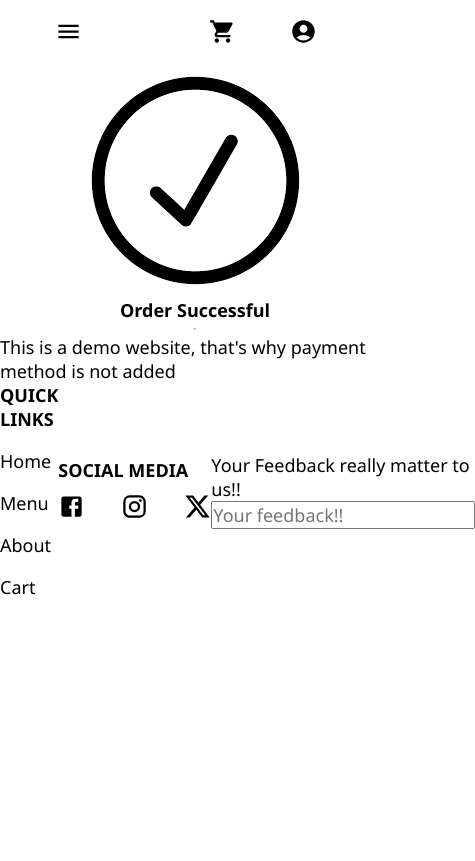
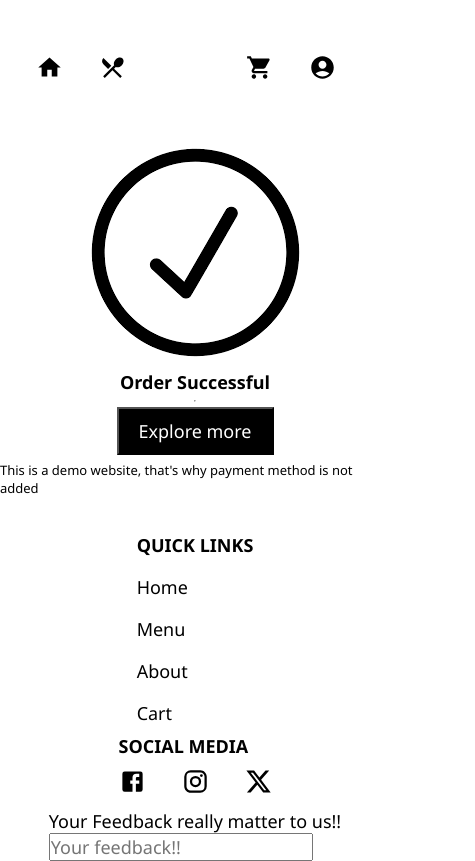
Before and after one commit to MonicaYadav01/Opal-Restaurant-Website, a React (Vite) app in the folder Opal/: page /ordersucessful in a window 390 px wide. Shown: the whole page, 475 px wide, since content can reach past the window. Built offline with nearby package versions, Linux system fonts and the light colour scheme.

Commit message:
made pages responsive

```diff
--- a/Opal/src/components/Cart/Ordersuccesful.jsx
+++ b/Opal/src/components/Cart/Ordersuccesful.jsx
@@ -1,13 +1,24 @@
 import React from 'react'
+import { useNavigate } from 'react-router-dom';
+
 
 const Ordersuccesful = () => {
-
+    const navigate = useNavigate();
   const style={
     "display":"flex",
     "justifyContent":"center",
     "alignItems":"center",
     "flex-direction":"column",
     "gap":"0.3rem",
+  }
+  const buttonstyle={
+    "padding":"10px 20px",
+      "backgroundColor":"#000000",
+      "color":"#ffffff",
+      "cursor":"pointer"
+  }
+  const pstyle={
+    "font-size": "small"
   }
 
 
@@ -17,8 +28,9 @@ const Ordersuccesful = () => {
       <img src='./assets/ordersuccess.png' alt='logoimg' />
       <h3>Order Successful</h3>
       <hr/>
+      <button style={buttonstyle} onClick={()=> navigate("/menu")}>Explore more</button>
       <div>
-      <p>This is a demo website, that's why payment method is not added</p>
+      <p style={pstyle}>This is a demo website, that's why payment method is not added</p>
       </div>
     </div>
   )
--- a/Opal/src/components/Footer/Footer.css
+++ b/Opal/src/components/Footer/Footer.css
@@ -33,20 +33,35 @@ footer .logoicon img {
 .socials-icon{
 
     display: flex;
+    flex-direction: row;
     gap: 2rem;
 }
 
-@media screen and(max-width:1070px) {
-    .socials-icon{
+@media screen and (max-width: 1070px) {
+
+
+    footer .logoicon{
+        display: none;
+    }
+    .footer{
+        display: flex;
+        justify-content: space-around;
+    }
+}
+
+@media screen and (max-width: 900px) {
+    footer .logoicon{
+        display: none;
+    }
+}
+
+@media screen and (max-width: 600px) {
+    .footer{
         display: flex;
         justify-content: flex-start;
+        align-items:center;
         flex-direction: column;
-        align-items: flex-start;
-        gap: 1rem;
+        gap: 0.5rem;
+        margin-top: 2rem;
     }
-    footer .logoicon img{
-        display: none;
-    }
-
-
 }
--- a/Opal/src/components/Footer/Footer.jsx
+++ b/Opal/src/components/Footer/Footer.jsx
@@ -31,15 +31,15 @@ const Footer = () => {
       <div className='footer-social'>
         <h2>SOCIAL MEDIA</h2>
          <div className='socials-icon'>
-         <span className='FacebookIcon'>
+         <div className='FacebookIcon'>
           <FacebookIcon/>
-         </span>
-         <span className='InstagramIcon'>
+         </div>
+         <div className='InstagramIcon'>
           <InstagramIcon/>
-         </span>
-         <span className='TwitterIcon'>
+         </div>
+         <div className='TwitterIcon'>
           <XIcon/>
-         </span>
+         </div>
          </div>
       </div>
       <div className='footer-feedback'>
--- a/Opal/src/components/Header/Header.css
+++ b/Opal/src/components/Header/Header.css
@@ -31,11 +31,12 @@ nav .logoicon img {
     display: flex;
     align-items: center;
     gap: 3rem;
+    justify-content: flex-end;
 }
 .profile-icon{
     cursor: pointer;
 }
-.menu-icon, .mobileheader{
+.mobile-nav{
     display: none;
 }
 
@@ -51,25 +52,29 @@ nav .logoicon img {
     .nav-bar1, .nav-bar2{
         padding: 1rem;
     }
+    .navbar{
+        display: flex;
+        justify-content: space-between;
+        align-items: center;
+    }
 }
 
 @media screen and (max-width: 600px) {
     .nav-bar1{
         display: none;
     }
-    .menu-icon{
-        display: block;
-    }
-    .mobileheader{
+    .mobile-nav{
         display: block;
         display: flex;
-        justify-content: flex-start;
-        align-items: flex-start;
-        flex-direction: column;
-        z-index: 999;
-        background-color: rgba(0, 0, 0, 0.1);
-
-
+        align-items: center;
+        gap: 2rem;
     }
-
-}
+    .navbar{
+        display: flex;
+        justify-content: space-between;
+        padding: 2rem;
+    }
+    .nav-bar2{
+        gap: 2rem;
+    }
+   }
--- a/Opal/src/components/Header/Header.jsx
+++ b/Opal/src/components/Header/Header.jsx
@@ -3,7 +3,9 @@ import {NavLink, useNavigate} from 'react-router-dom';
 import './Header.css';
 import ShoppingCartIcon from '@mui/icons-material/ShoppingCart';
 import AccountCircleIcon from '@mui/icons-material/AccountCircle';
-import MenuIcon from '@mui/icons-material/Menu';
+import HomeIcon from '@mui/icons-material/Home';
+import RestaurantMenuIcon from '@mui/icons-material/RestaurantMenu';
+
 
 const Header = () => {
 
@@ -28,24 +30,7 @@ const Header = () => {
     }
 
   }
-  const Mobileheader=()=> {
-    return (
-      <div className='mobileheader'>
-              <NavLink to="/"  className="nav-link">
-               Home
-              </NavLink>
-              <NavLink to="/Menu" className="nav-link">
-               Menu
-              </NavLink>
-              <NavLink to="/About" className="nav-link">
-               About
-              </NavLink>
-              <NavLink to='/cart' className='nav-link'>
-                Cart
-              </NavLink>
-          </div>
-    )
-  }
+
 
 
   return (
@@ -65,8 +50,13 @@ const Header = () => {
              About
             </NavLink>
         </div>
-        <div className='menu-icon' onClick={()=> Mobileheader()}>
-              <MenuIcon/></div>
+        <div className='mobile-nav'>
+        <div className='HomeIcon' onClick={()=> navigate("/")}>
+             <HomeIcon/> </div>
+        <div className='RestaurantMenuIcon' onClick={()=> navigate("/menu")}>
+             <RestaurantMenuIcon/>
+        </div>
+        </div>
 
         <div className='nav-bar2'>
             <NavLink to="/Cart" className="nav-link">
--- a/Opal/src/components/Slider/Slider.css
+++ b/Opal/src/components/Slider/Slider.css
@@ -15,7 +15,7 @@
 .slider-container{
 
     display: flex;
-    justify-content: center;
+    justify-content: space-between;
     align-items: center;
     position: relative;
     padding: 2rem;
--- a/Opal/src/pages/About/About.jsx
+++ b/Opal/src/pages/About/About.jsx
@@ -16,7 +16,7 @@ function About() {
       </div>
       <div className='para-content'>
       <h3>Experience Authentic Korean Cuisine in the Heart of India-Also by ordering online through our website.</h3>
-      <p>Welcome to Opal House, where we bring the vibrant flavors of Korea to the bustling streets of India. Nestled in Noida, our restaurant offers a unique culinary journey that combines traditional Korean recipes with a touch of local Indian flair.</p>
+      <p>Welcome to Opal House, where we bring the vibrant flavors of Korea to the bustling streets of India. Nestled in Mumbai, our restaurant offers a unique culinary journey that combines traditional Korean recipes with a touch of local Indian flair.</p>
       </div>
 
     </div>
--- a/Opal/src/pages/Cart/Cart.css
+++ b/Opal/src/pages/Cart/Cart.css
@@ -28,8 +28,7 @@
 .container-img{
     display: flex;
     flex-direction: column;
-    justify-content: center;
-    align-items: center;
+    justify-content:flex-start;
 }
 
 .container-content{
@@ -90,7 +89,30 @@
     .container-img{
         display: flex;
         flex-direction: column;
-        justify-content: center;
-        align-items: center;
+        justify-content: flex-start;
+    }
+    .parent-container{
+       display: flex;
+       justify-content: space-aroun;
     }
     }
+@media screen and (max-width:440px) {
+    .parent-container{
+        display: flex;
+        justify-content: space-around;
+        width: 500px;
+        padding: 1rem;
+    }
+    .container{
+
+        display: flex;
+        justify-content: space-between;
+        gap: 1rem;
+        font-size: xx-small;
+    }
+    .container-img img {
+        width: 5rem;
+        height: 5rem;
+    }
+
+}
--- a/Opal/src/pages/Cart/Cart.jsx
+++ b/Opal/src/pages/Cart/Cart.jsx
@@ -87,6 +87,7 @@ const CartItem = ({_id,name,img,price,qty,deletefromcart})=>{
        <div className='container-img'>
          <img src={img} alt="demoImg" />
          <h6>{name}</h6>
+         <br/>
        </div>
         <div className='container-content'>
           <h4>Rs.{price}</h4>
--- a/Opal/src/pages/Menu/Menu.css
+++ b/Opal/src/pages/Menu/Menu.css
@@ -1,7 +1,7 @@
 
 .product-container{
    columns: 3;
-   margin: 1rem 2rem;
+   margin: 2rem 2rem;
    padding: 2rem;
 }
 
@@ -44,12 +44,14 @@
     padding: 1rem 2rem;
     background-color: black;
     color: white;
+    cursor: pointer;
 
 }
 .go-to-cart{
     padding: 1rem 2rem;
     background-color: black;
     color: white;
+    cursor: pointer;
 }
 
 @media screen and (max-width: 1035px) {
```
Also changed, not shown: Opal/src/components/Slider/Slider.jsx (+4 -4 lines).
